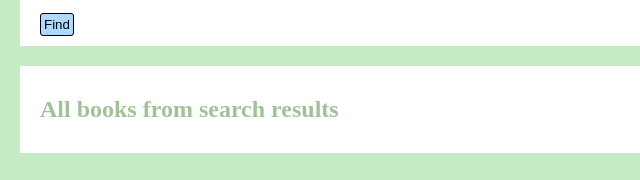
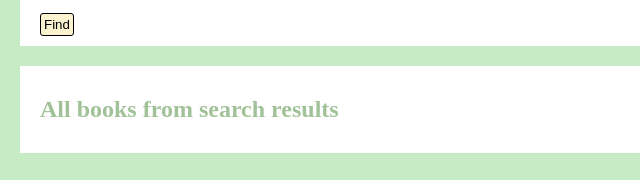
Before and after one commit to tanushreepillai/BookWormsApp, a website built with webpack: page Frontend/src/index.html in a window 1280 px wide. Shown: the part 275-455 px from the top of the page, 0-640 px from the left. Built offline with nearby package versions, Linux system fonts and the light colour scheme; files whose address does not match are found by name.

Commit message:
adding muted color in button

```diff
--- a/Frontend/src/css/style.css
+++ b/Frontend/src/css/style.css
@@ -40,7 +40,7 @@
 }
 
 .button, button {
-    background: #aed9ff;
+    background: #FBF2CF;
     padding: 3px;
     border-radius: 3px;
     text-decoration: none;
```
